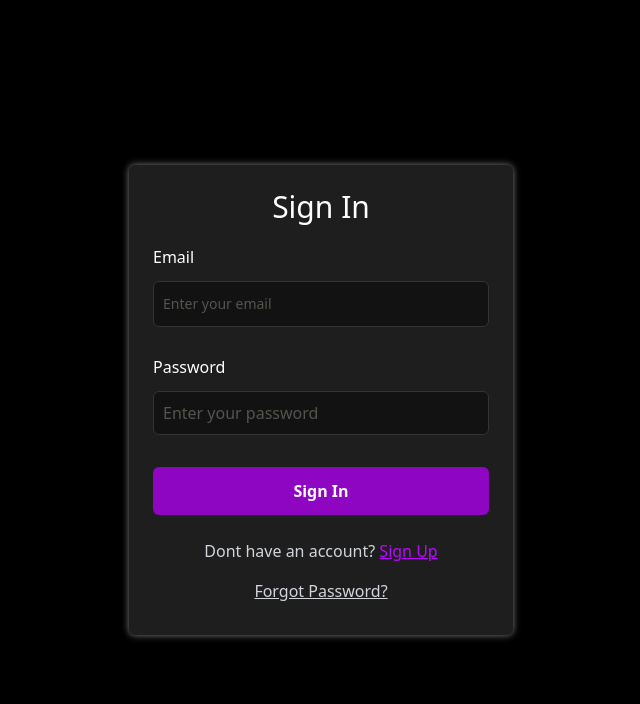
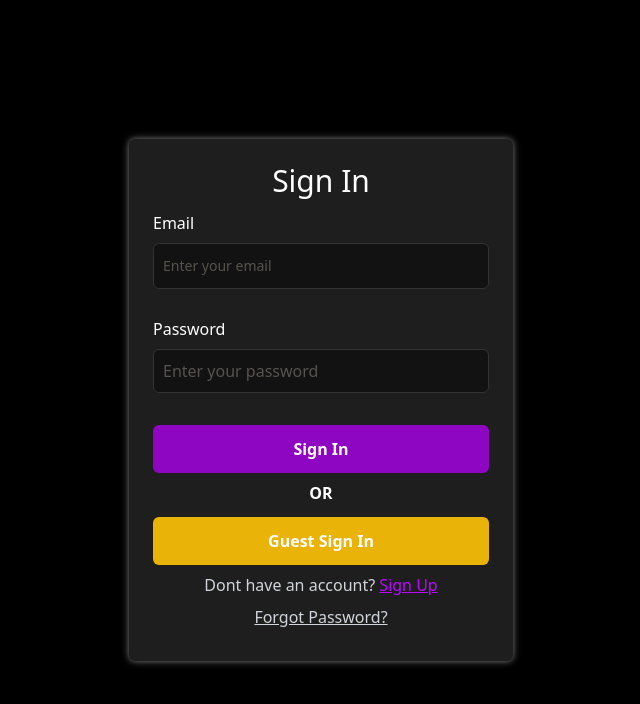
Before and after one commit to Shezan-55/CodeCollab, a React (Vite) app in the folder frontend/: page /signin in a window 1280 px wide. Shown: the top 704 px of the page, without its empty margins (319-959 px from the left). Built offline with nearby package versions, Linux system fonts and the light colour scheme.

Commit message:
added Guest login

```diff
--- a/frontend/src/pages/LoginPages/Signin.jsx
+++ b/frontend/src/pages/LoginPages/Signin.jsx
@@ -3,6 +3,8 @@ import axios from "axios";
 import { useNavigate } from "react-router-dom";
 import { toast } from "react-hot-toast";
 const API_URL = import.meta.env.VITE_Backend_URL;
+const Guest_Email = import.meta.env.VITE_Guest_Email;
+const Guest_Password = import.meta.env.VITE_Guest_Password;
 
 const Signin = () => {
   const navigate = useNavigate();
@@ -10,18 +12,14 @@ const Signin = () => {
   const [email, setEmail] = useState("");
   const [password, setPassword] = useState("");
 
-
-
-
-  const navigateSignup= ()=>{
-    navigate("/signup")
-  }
+  const navigateSignup = () => {
+    navigate("/signup");
+  };
 
   const handleSubmit = async (e) => {
     e.preventDefault();
 
     if (!email || !password) {
-
       toast.error(
         !email && !password
           ? "Please fill in all fields."
@@ -33,53 +31,80 @@ const Signin = () => {
       return;
     }
 
-
-
     try {
-      console.log(API_URL)
-      const response = await axios.post(`${API_URL}/api/user/signin`, { email, password});
-      console.log(response.data)
+      const response = await axios.post(`${API_URL}/api/user/signin`, {
+        email,
+        password,
+      });
       if (response.data.success) {
         navigate("/welcome", {
           state: {
             email: response.data.email,
             name: response.data.name,
-                token: response.data.token
-            }
+            token: response.data.token,
+          },
         });
-      }
-
-      else {
+      } else {
         if (!response.data.active) {
           navigate("/email-verify", {
             state: {
               email: response.data.email,
               name: response.data.name,
-            }
+            },
           });
-        }
-
-        else {
+        } else {
           toast.error(response.data.msg);
         }
       }
-
-    }
-
-    catch (error) {
+    } catch (error) {
       console.error("Login Error:", error.response?.data || error.message);
       toast.error(error.response?.data?.msg || "Something went wrong!");
     }
-
   };
 
-  const navForgotPass=()=>{
-    navigate("/reset-verify",{
-      state:{
-        isReset: true
+  const handleGuestSubmit = async (e) => {
+    e.preventDefault();
+
+    try {
+      console.log(API_URL);
+      const response = await axios.post(`${API_URL}/api/user/signin`, {
+        email: Guest_Email,
+        password: Guest_Password,
+      });
+      console.log(response.data);
+      if (response.data.success) {
+        navigate("/welcome", {
+          state: {
+            email: response.data.email,
+            name: response.data.name,
+            token: response.data.token,
+          },
+        });
+      } else {
+        if (!response.data.active) {
+          navigate("/email-verify", {
+            state: {
+              email: response.data.email,
+              name: response.data.name,
+            },
+          });
+        } else {
+          toast.error(response.data.msg);
         }
-    })
       }
+    } catch (error) {
+      console.error("Login Error:", error.response?.data || error.message);
+      toast.error(error.response?.data?.msg || "Something went wrong!");
+    }
+  };
+
+  const navForgotPass = () => {
+    navigate("/reset-verify", {
+      state: {
+        isReset: true,
+      },
+    });
+  };
 
   return (
     <div className="flex justify-center items-center w-screen h-screen bg-black">
@@ -89,10 +114,10 @@ const Signin = () => {
       >
         <h1 className="text-center text-3xl  font-medium">Sign In</h1>
 
-
-
-        <div className="flex flex-col mt-5 mb-7">
-          <label htmlFor="email" className="mb-3 text-md">Email</label>
+        <div className="flex flex-col mt-3 mb-7">
+          <label htmlFor="email" className="mb-2 text-md">
+            Email
+          </label>
           <input
             className="p-[9px] pt-3 pb-3 bg-inputBg outline-none rounded-md border text-sm border-inputBr placeholder-stone-600"
             type="email"
@@ -106,7 +131,9 @@ const Signin = () => {
 
         {/* Password Input */}
         <div className="flex flex-col mb-8">
-          <label htmlFor="password" className="mb-3 text-md">Password</label>
+          <label htmlFor="password" className="mb-2 text-md">
+            Password
+          </label>
           <input
             className="p-[9px] bg-inputBg outline-none rounded-md border border-inputBr placeholder-stone-600"
             type="password"
@@ -125,12 +152,30 @@ const Signin = () => {
           Sign In
         </button>
 
-        <p className="mt-4 text-center text-gray-300">
+        <h2 className=" font-bold text-center text-md mb-3">OR</h2>
+
+        <button
+          onClick={handleGuestSubmit}
+          className="w-full  mt-0 mb-4 lg:mb-2 lg:p-3 pt-3 pb-2 bg-yellow-500 hover:bg-yellow-600 text-white font-bold rounded-md transition"
+        >
+          Guest Sign In
+        </button>
+
+        <p className="mt-0 text-center text-gray-300">
           Dont have an account?{" "}
-          <span className="text-newAcc hover:text-submitBtn underline cursor-pointer" onClick={navigateSignup}>Sign Up</span>
+          <span
+            className="text-newAcc hover:text-submitBtn underline cursor-pointer"
+            onClick={navigateSignup}
+          >
+            Sign Up
+          </span>
         </p>
-        <p className="mt-4 text-center text-gray-300 underline cursor-pointer" onClick={navForgotPass}>Forgot Password?</p>
-
+        <p
+          className="mt-2 text-center text-gray-300 underline cursor-pointer"
+          onClick={navForgotPass}
+        >
+          Forgot Password?
+        </p>
       </form>
     </div>
   );
```
Also changed, not shown: 1 other file (tests, documents, lock files or other folders). Lines whose indentation alone changed are shown as unchanged.
